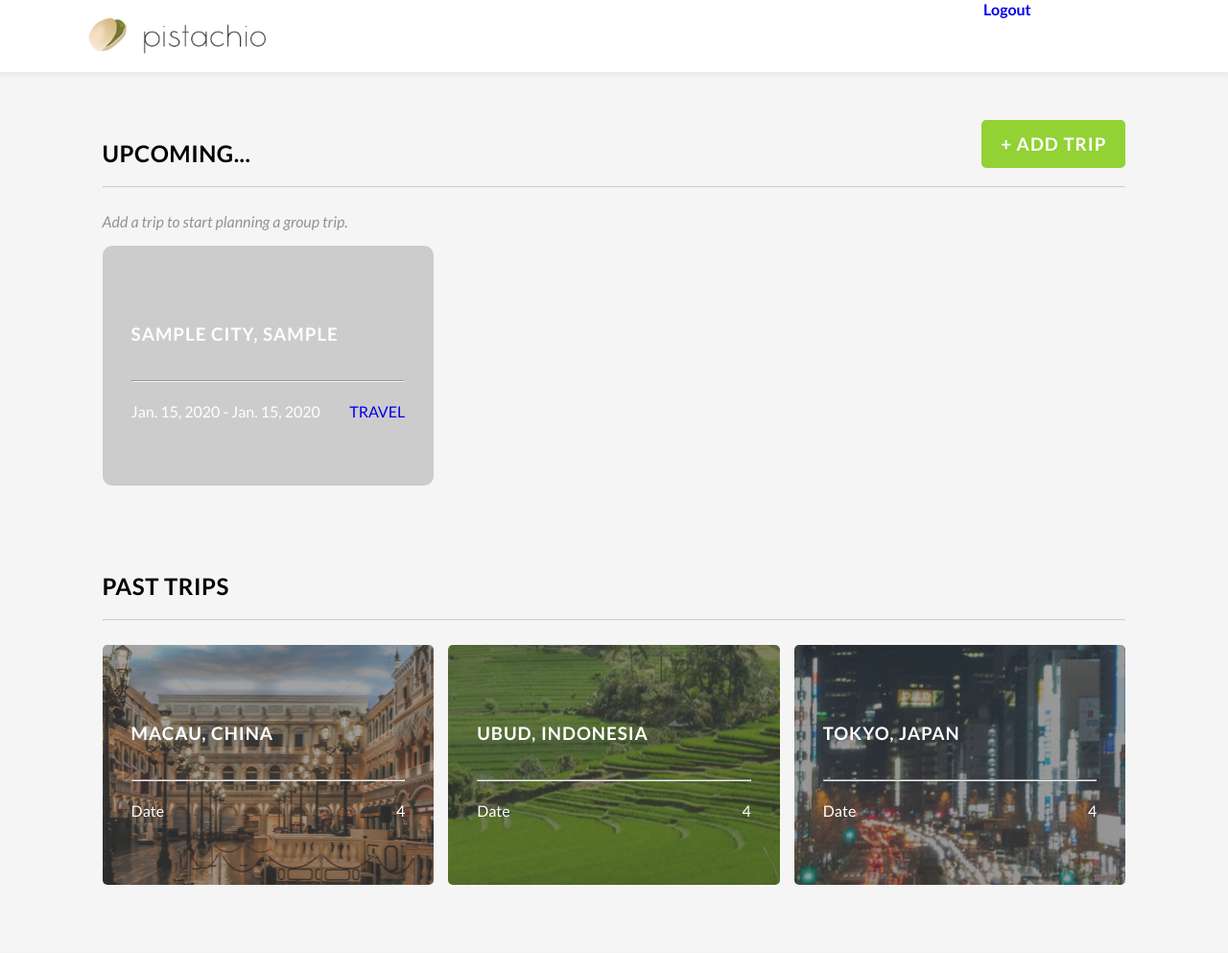
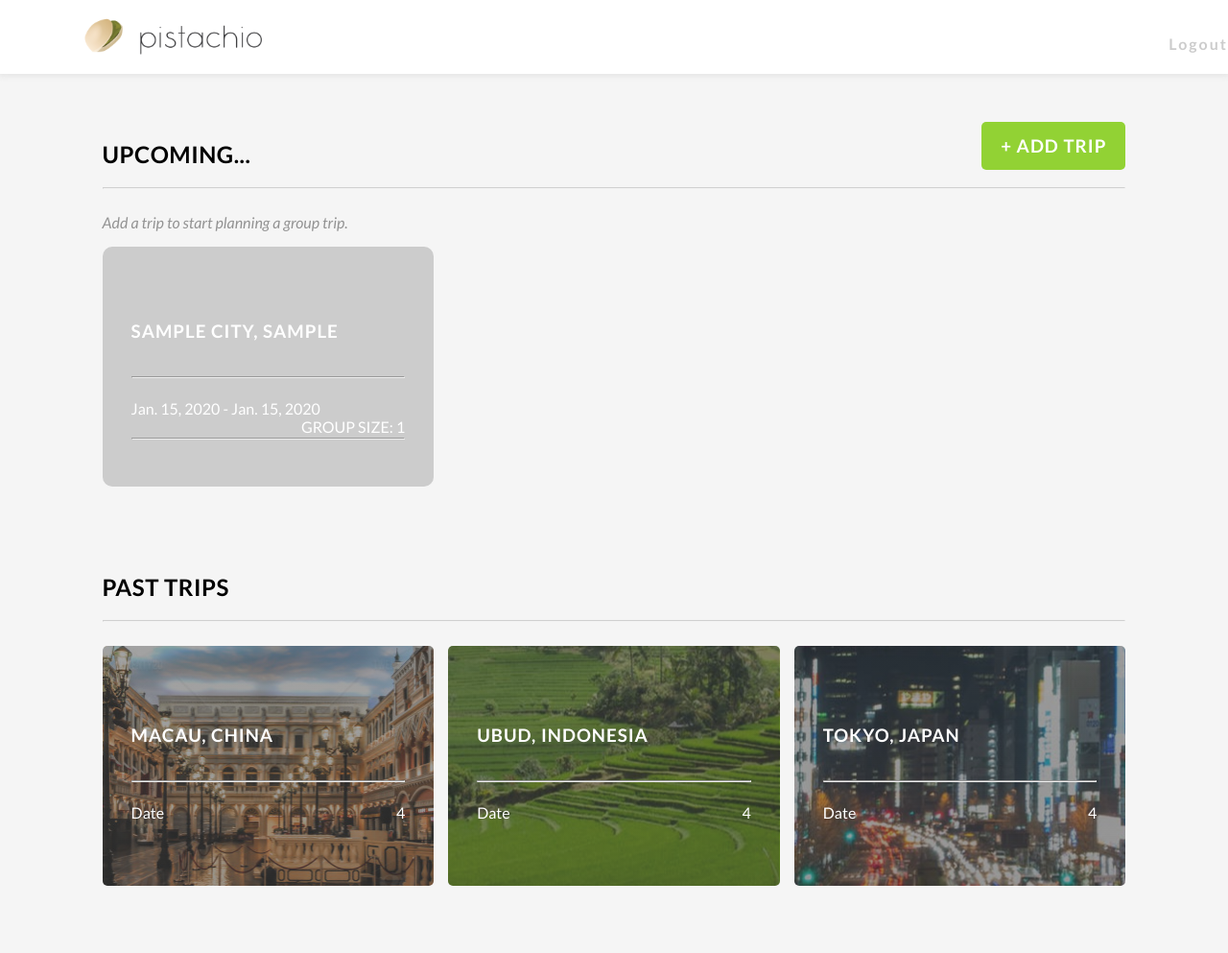
Before and after one commit to spdasilv/pistachio, a Django app: template pistachio/api/templates/api/home.html in a window 1280 px wide. Shown: the whole page at 96% size. Before the commit the page ends 922 px from the top, so only its background shows below. Run offline with Django 3.2, Linux system fonts and the light colour scheme; the template is opened without the code that fills it: values that come from a table or form of the project are taken from there, others are empty; a user stored in the database is signed in; tables that the repository leaves empty hold one stand-in row (values such as "Sample post").

Commit message:
Update home

```diff
--- a/pistachio/api/static/api/css/styling.css
+++ b/pistachio/api/static/api/css/styling.css
@@ -333,3 +333,23 @@ input, select, textarea {
 a {
 text-decoration: none;
 }
+
+a {
+    color: white;
+}
+
+.logout-button {
+    display: table-cell;
+    vertical-align: middle;
+    margin-top: 15px;
+    border:none;
+    letter-spacing: 2px;
+    color:var(--darkgrey);
+    float:right;
+}
+
+.logout-button:hover{
+    cursor: pointer;
+    -webkit-transition: all 0.25s ease;
+    color:black;
+}
--- a/pistachio/api/templates/api/home.html
+++ b/pistachio/api/templates/api/home.html
@@ -33,15 +33,16 @@
                     {% endif %}
                         <div class="travel-tile-container {{ trip.city.img_url }}">
                             <h3 class="travel-location">
-                                {{ trip.city.name }}, {{ trip.city.country }}
+                                <a href="{% url 'api:activityDetails' trip.id %}">{{ trip.city.name }}, {{ trip.city.country }}</a>
                             </h3>
                             <hr/>
                             <h4 class="travel-duration">
                                 {{ trip.start_date }} - {{ trip.end_date }}
                                 <span class="travel-count">
-                                    <a href="{% url 'api:activityDetails' trip.id %}">TRAVEL</a>
+                                    GROUP SIZE: {{ trip.userstrip_set.count }}
                                 </span>
                             </h4>
+                            <hr/>
                         </div>
                     </div>
                     {% if forloop.counter|divisibleby:3 %}
@@ -128,12 +129,12 @@
             </style>
             <h1>ADD TRIP</h1>
             <hr class="divider"/>
-            <br><i class="fas fa-map-marker-alt fa-lg" style="margin-right:15px;"></i>  <input type="text" name="city_choice" maxlength="300" required id="id_city_choice" value="Search Locations"/><br>
+            <br><i class="fas fa-map-marker-alt fa-lg" style="margin-right:15px;"></i>  <input type="text" name="city_choice" maxlength="300" required id="id_city_choice"/><br>
             <br><i class="far fa-calendar fa-lg" style="margin-right:15px;"></i>  <input type="date" name="start_date" value="2018-02-07" required id="id_start_date" />
             <input type="date" name="end_date" value="2018-02-07" required id="id_end_date" /><br>
             <br><i class="far fa-clock fa-lg" style="margin-right:15px;"></i><br>
             <br><hr class="divider" style="opacity:0.3"/>
-            <br><i class="fas fa-users fa-lg" style="margin-right:15px;"></i> <input type="text" name="emails" maxlength="1000" required id="id_emails" value="Add Group Mates"/><br>
+            <br><i class="fas fa-users fa-lg" style="margin-right:15px;"></i> <input type="text" name="emails" maxlength="1000" required id="id_emails"/><br>
             <br>BID <input type="datetime" name="bidding_ends" required id="id_bidding_ends" style="margin-left:15px;"/><br>
             <br><button type="submit"  style="text-decoration:none;" class="green-button" style="float:right" >CREATE TRIP</button>
         </form>
--- a/pistachio/api/templates/api/index.html
+++ b/pistachio/api/templates/api/index.html
@@ -11,7 +11,6 @@
             Logout
         </h4>
     </a>
-    </button>
 </div>
 </header>
     {% block content %}{% endblock %}
```
